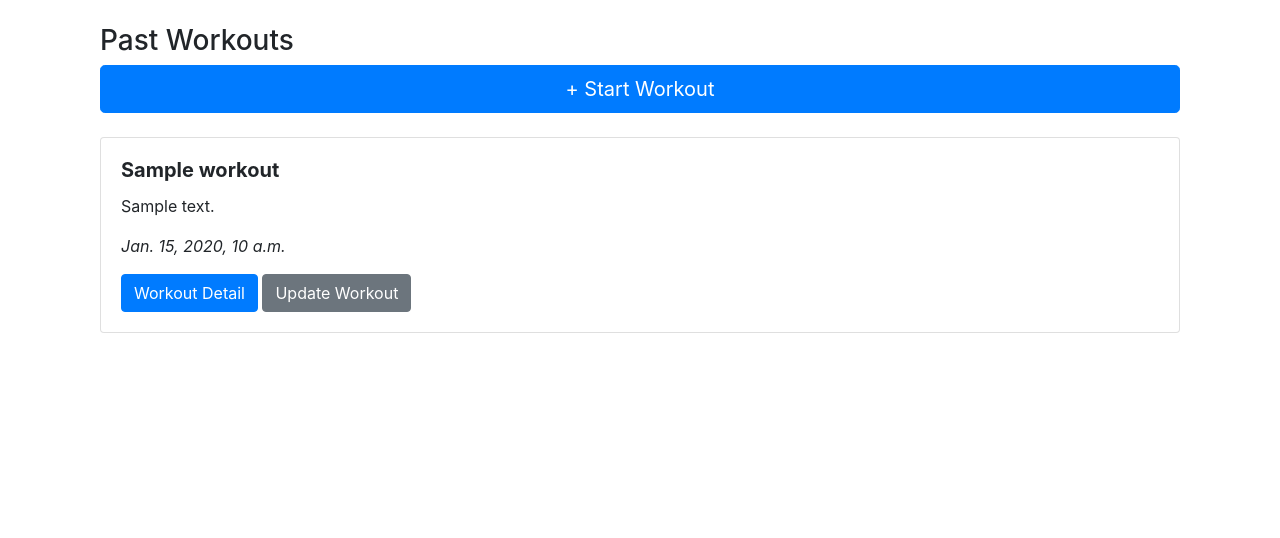
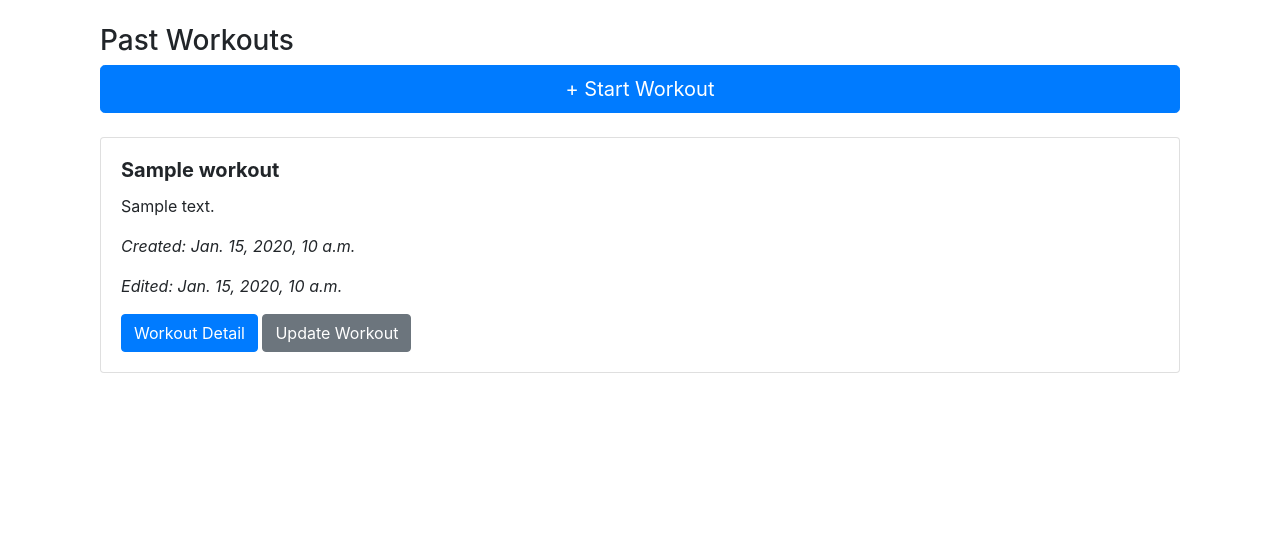
Before and after one commit to Tharindu-h/workout_tracker, a Django app: template workout/templates/workout/overview.html in a window 1280 px wide. Shown: the part 79-617 px from the top of the page. Run offline with Django 3.2, Linux system fonts and the light colour scheme; the template is opened without the code that fills it: most values are stand-ins (such as "Sample title", 1, 10 or a date in 2020); some libraries are stand-ins or nearby versions.

Commit message:
Show last edited time for each workout in overview page

```diff
--- a/workout/templates/workout/overview.html
+++ b/workout/templates/workout/overview.html
@@ -12,7 +12,8 @@
       <div class="card-body">
         <h5 class="card-title font-weight-bold">{{ workout.name}}</h5>
         <p class="card-text">{{ workout.description }}</p>
-        <p class="card-text font-italic">{{ workout.created }}</p>
+        <p class="card-text font-italic">Created: {{ workout.created }}</p>
+        <p class="card-text font-italic">Edited: {{ workout.modified }}</p>
         <a href="{% url 'workout_detail' workout.pk %}" class="btn btn-primary">Workout Detail</a>
         <a href="{% url 'workout_update' workout.pk %}" class="btn btn-secondary">Update Workout</a>
       </div>
--- a/workout/views.py
+++ b/workout/views.py
@@ -112,6 +112,7 @@ def workout_edit_view(request, pk):
         workout_exercises.append(curr_exercise)
         obj.exercises.add(curr_exercise)
         curr_exercise_number += 1
+      obj.save()
       if request.POST.get("save"):
         context["object"] = obj
         messages.success(request, 'Saved!')
```
